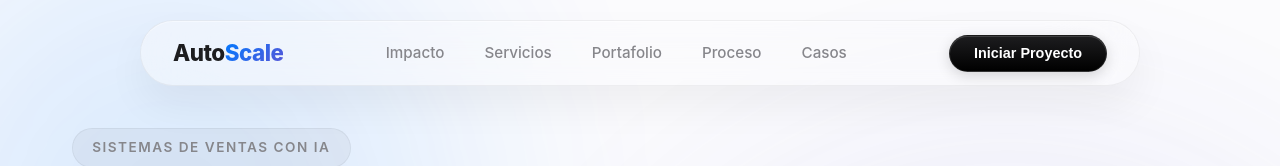
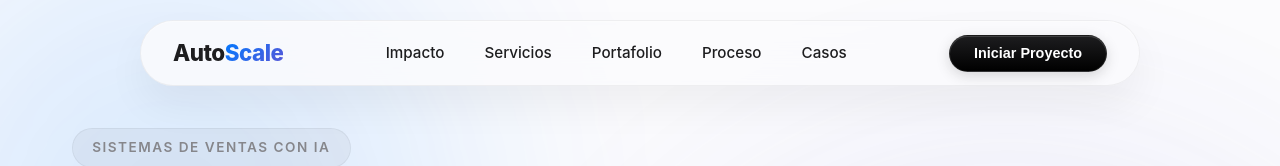
Before and after one commit to luk1311/AutoScale-agency, a React (Vite) app: page / in a window 1280 px wide. Shown: the top 166 px of the page. Built offline with nearby package versions, Linux system fonts and the light colour scheme; no server answers; the database is empty.

Commit message:
feat: implement global CSS framework and responsive header component styling

```diff
--- a/src/components/Header.css
+++ b/src/components/Header.css
@@ -6,7 +6,7 @@
   max-width: 1000px;
   transform: translateX(-50%);
   z-index: 100;
-  background: rgba(251, 251, 253, 0.45);
+  background: rgba(251, 251, 253, 0.85); /* Increased opacity to prevent dark bleed-through */
   backdrop-filter: blur(40px);
   -webkit-backdrop-filter: blur(40px);
   border: 1px solid rgba(0, 0, 0, 0.05);
@@ -47,7 +47,7 @@
 }
 
 .nav-link {
-  color: var(--text-muted);
+  color: var(--text-main);
   text-decoration: none;
   font-size: 0.95rem;
   font-weight: 500;
--- a/src/index.css
+++ b/src/index.css
@@ -35,6 +35,11 @@
   outline: 2px solid var(--accent-primary);
   outline-offset: 2px;
   border-radius: 4px;
+}
+
+html {
+  scroll-behavior: smooth;
+  scroll-padding-top: 100px; /* Offset for the floating navbar */
 }
 
 body {
```
